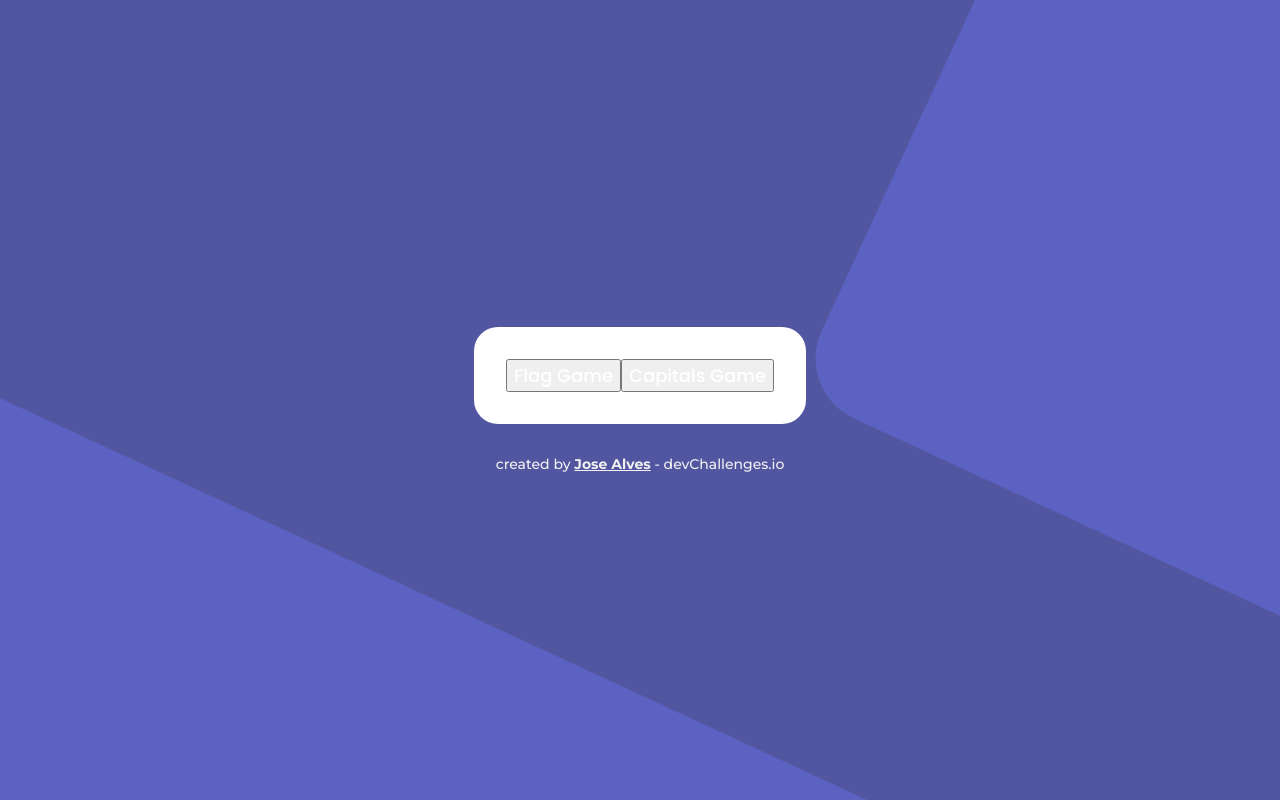
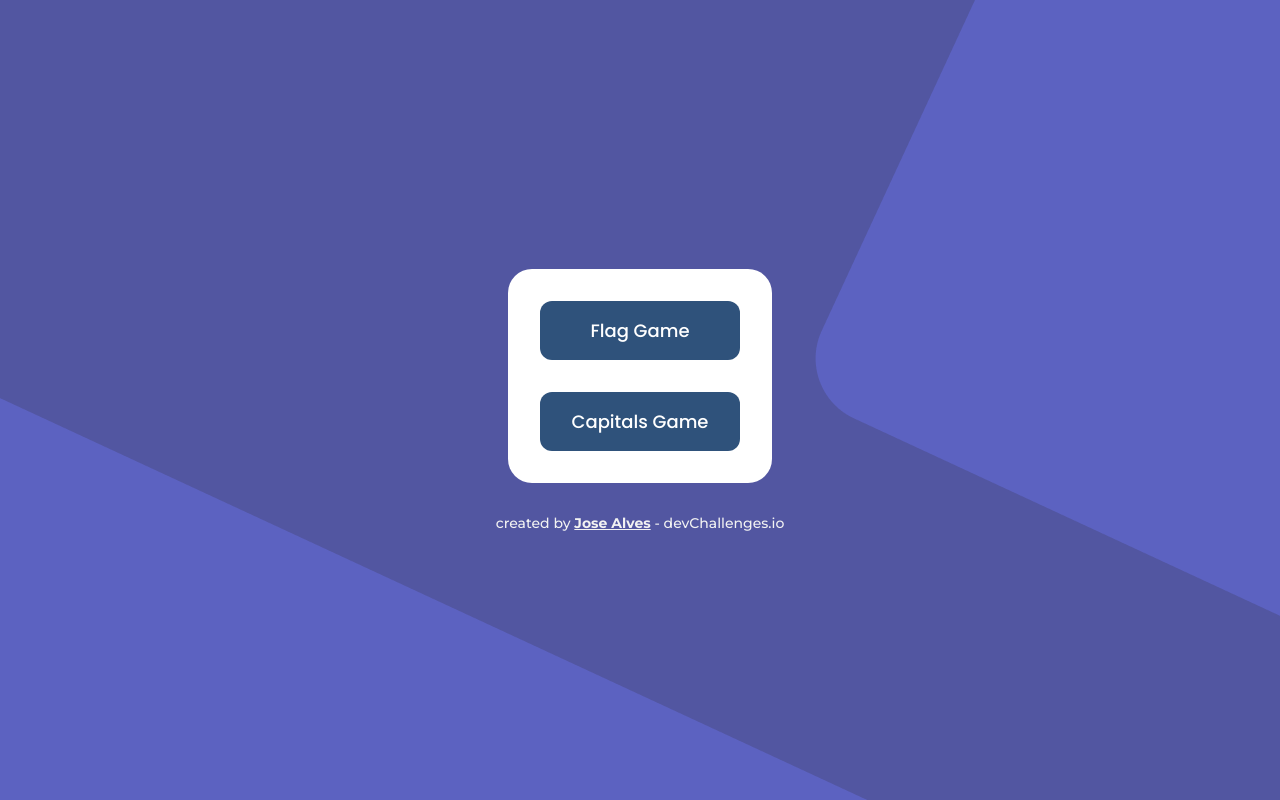
Before and after one commit to hitmaizer/quiz-game, a React (Create React App) app: page / in a window 1280 px wide. Built offline with nearby package versions, Linux system fonts and the light colour scheme.

Commit message:
intro menu basic styling

```diff
--- a/src/scss/_globals.scss
+++ b/src/scss/_globals.scss
@@ -4,8 +4,8 @@
 }
 
 .flex-col {
-    display: flex;
-    flex-direction: column;
+    display: flex!important;
+    flex-direction: column!important;
 }
 
 .flex-row {
@@ -36,3 +36,16 @@
     line-height: 17px;
     color: $offWhite;
 }
+
+.intro__wrapper {
+    gap: 32px;
+    padding: 64px;
+}
+
+.gamepicker__btn {
+    border: none;
+    border-radius: 12px;
+    background-color: $darkBlue;
+    padding: 1rem 2rem;
+    cursor: pointer;
+}
--- a/src/scss/style.css
+++ b/src/scss/style.css
@@ -6,13 +6,13 @@
 }
 
 .flex-col {
-  display: -webkit-box;
-  display: -ms-flexbox;
-  display: flex;
-  -webkit-box-orient: vertical;
-  -webkit-box-direction: normal;
-      -ms-flex-direction: column;
-          flex-direction: column;
+  display: -webkit-box !important;
+  display: -ms-flexbox !important;
+  display: flex !important;
+  -webkit-box-orient: vertical !important;
+  -webkit-box-direction: normal !important;
+      -ms-flex-direction: column !important;
+          flex-direction: column !important;
 }
 
 .flex-row {
@@ -56,6 +56,19 @@
   font-size: 14px;
   line-height: 17px;
   color: #F2F2F2;
+}
+
+.intro__wrapper {
+  gap: 32px;
+  padding: 64px;
+}
+
+.gamepicker__btn {
+  border: none;
+  border-radius: 12px;
+  background-color: #2F527B;
+  padding: 1rem 2rem;
+  cursor: pointer;
 }
 
 .game__title {
```
